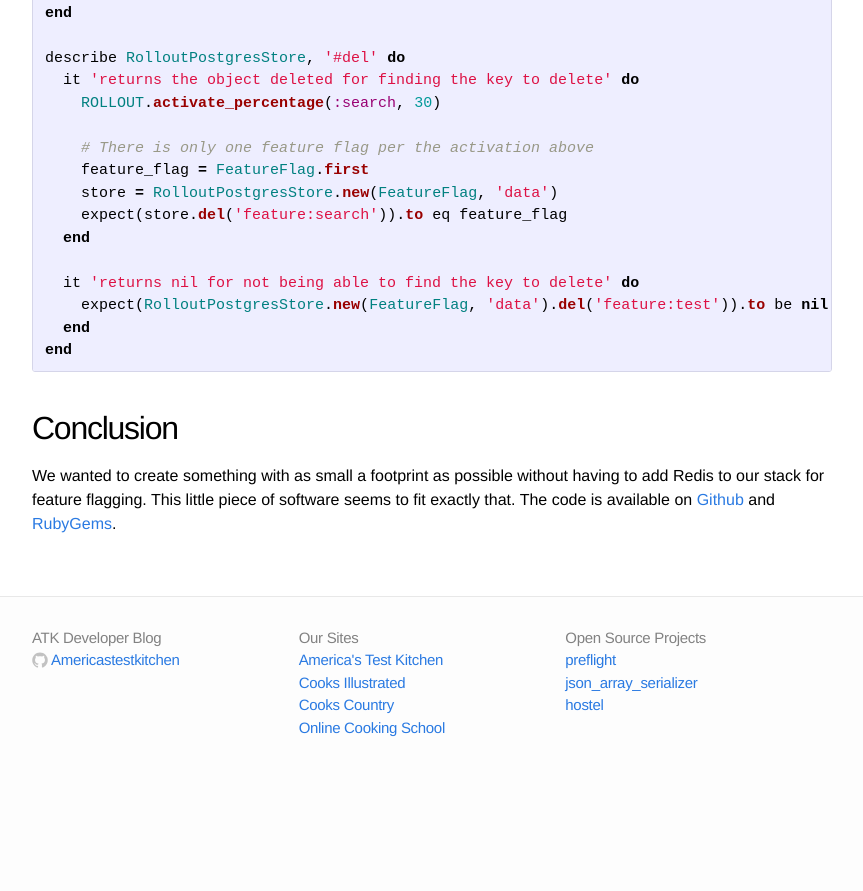
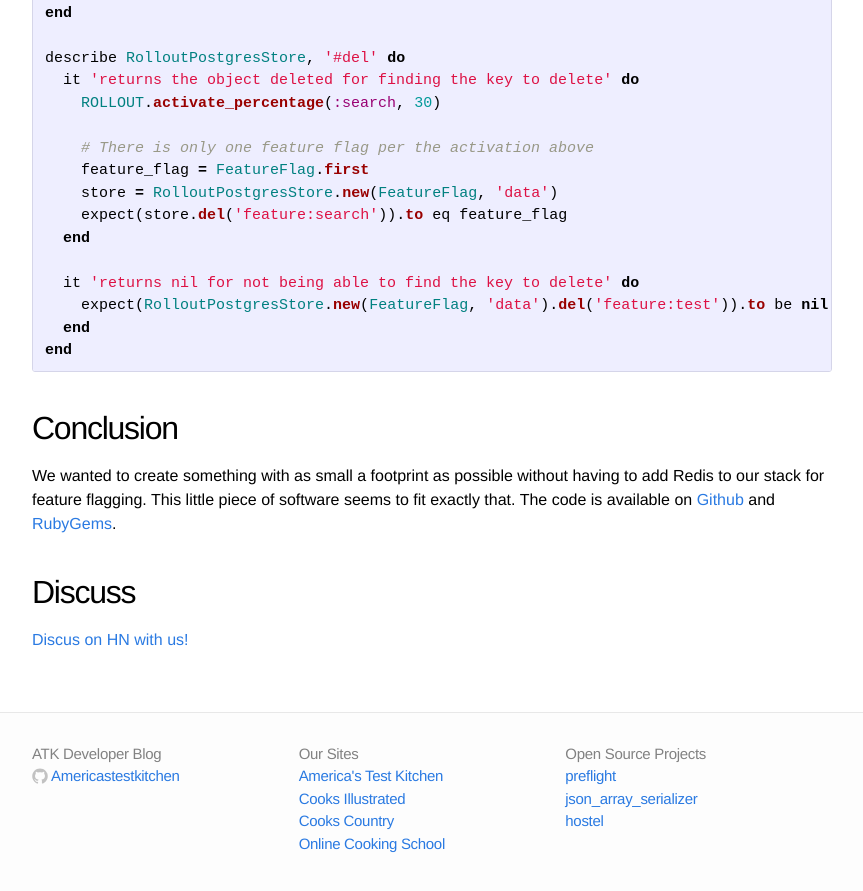
Before and after one commit to Americastestkitchen/Americastestkitchen.github.io, a Jekyll site: the page built from _posts/2015-02-06-postgres-store-for-rollout-gem.markdown, in a window 1280 px wide and 900 px high, scrolled down 3229 px. Shown: the top 891 px of the window, without its empty margins (208-1071 px from the left). Built offline with Jekyll 4.4.1, drawn with Linux system fonts in a browser that asks for light colours; before the commit the page ends 4013 px from its top, so only the background shows below that.

Commit message:
Added HN Link for discussion

```diff
--- a/_posts/2015-02-06-postgres-store-for-rollout-gem.markdown
+++ b/_posts/2015-02-06-postgres-store-for-rollout-gem.markdown
@@ -171,3 +171,6 @@ having to add Redis to our stack for feature flagging. This little piece of
 software seems to fit exactly that. The code is available on
 [Github](https://github.com/Americastestkitchen/rollout_postgres_store) and
 [RubyGems](https://rubygems.org/gems/rollout_postgres_store).
+
+## Discuss
+[Discus on HN with us!](https://news.ycombinator.com/item?id=9021266)
```
